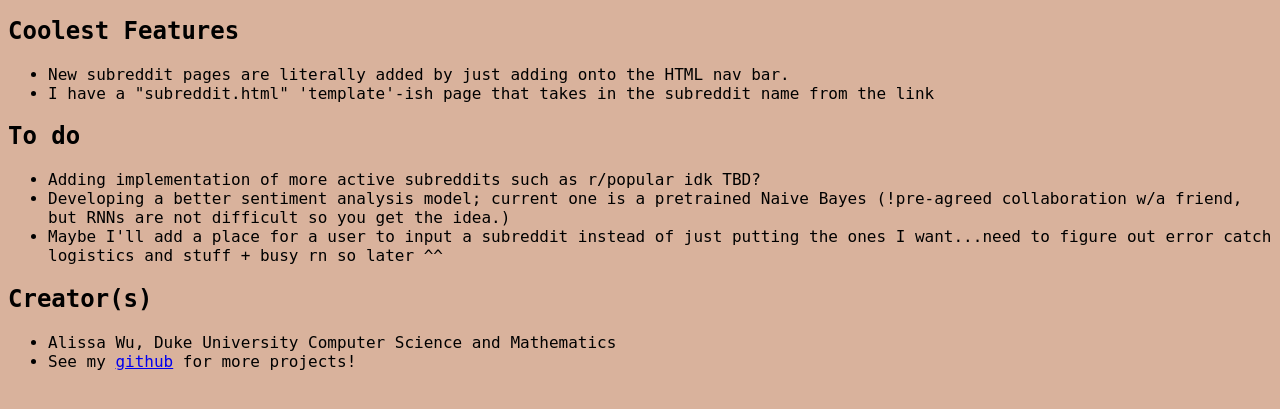
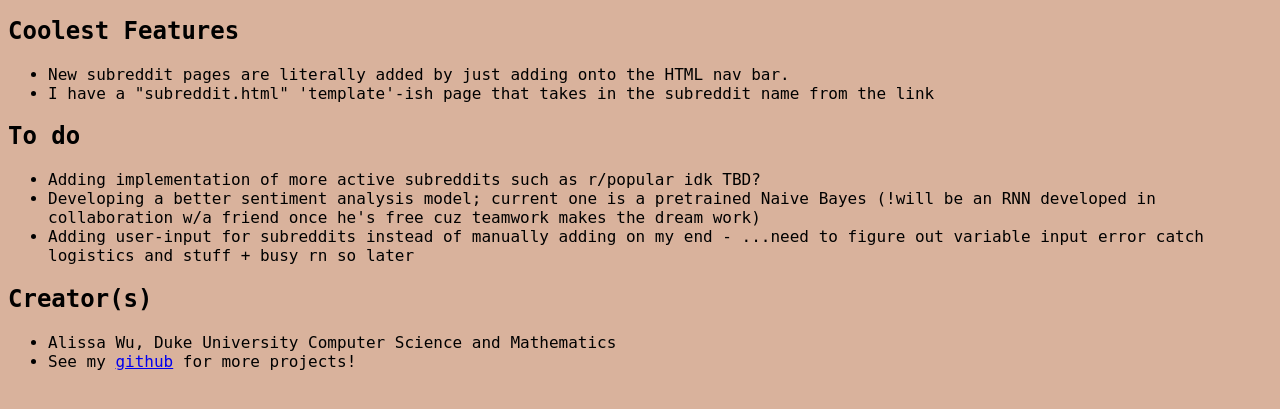
Before and after one commit to alissawu/realtime-reddit-sentiments, a Flask app: page / in a window 1280 px wide. Shown: the part 271-680 px from the top of the page. Run offline with Flask 3, Linux system fonts and the light colour scheme.

Commit message:
index update

```diff
--- a/templates/index.html
+++ b/templates/index.html
@@ -30,8 +30,8 @@
             <h2>To do</h2>
             <ul>
                 <li>Adding implementation of more active subreddits such as r/popular idk TBD?</li>
-                <li>Developing a better sentiment analysis model; current one is a pretrained Naive Bayes (!pre-agreed collaboration w/a friend, but RNNs are not difficult so you get the idea.)</li>
-                <li>Maybe I'll add a place for a user to input a subreddit instead of just putting the ones I want...need to figure out error catch logistics and stuff + busy rn so later ^^</li>
+                <li>Developing a better sentiment analysis model; current one is a pretrained Naive Bayes (!will be an RNN developed in collaboration w/a friend once he's free cuz teamwork makes the dream work)</li>
+                <li>Adding user-input for subreddits instead of manually adding on my end - ...need to figure out variable input error catch logistics and stuff + busy rn so later</li>
             </ul>
             <h2>Creator(s)</h2>
             <ul>
```
